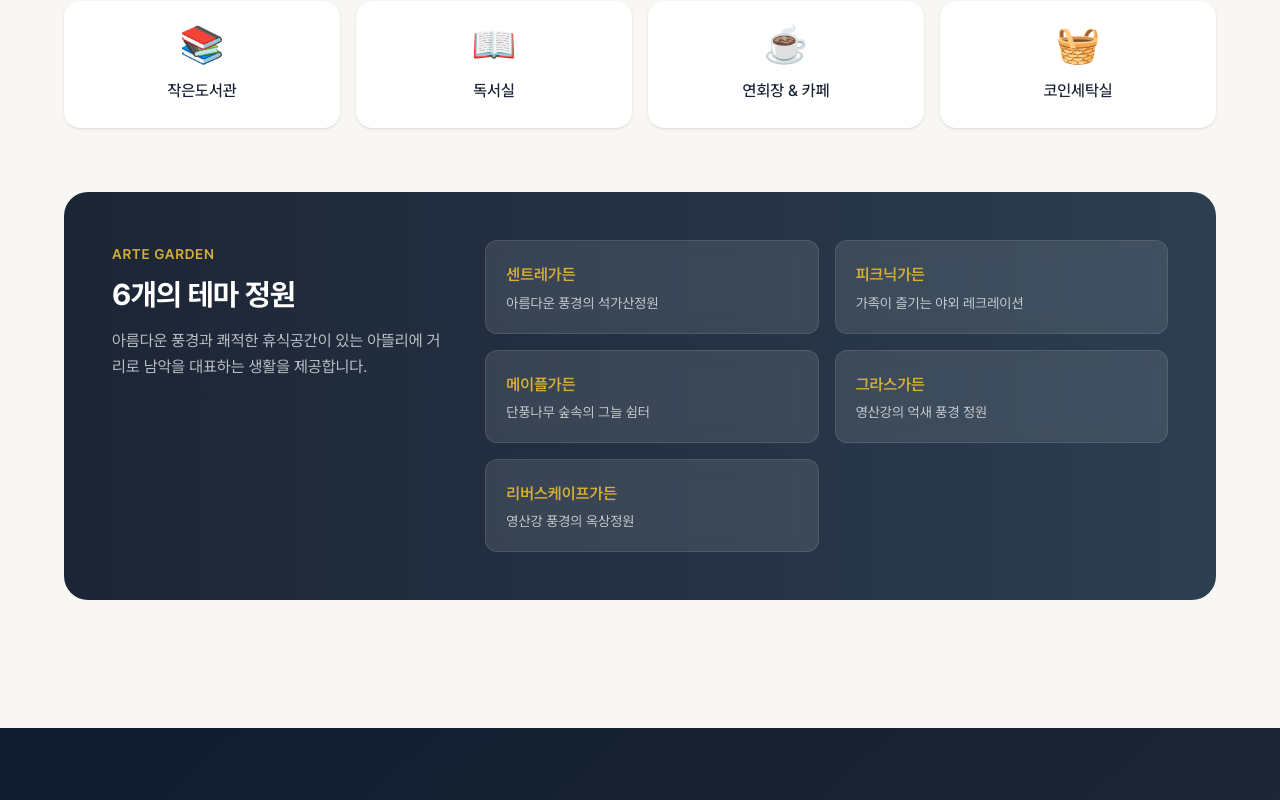
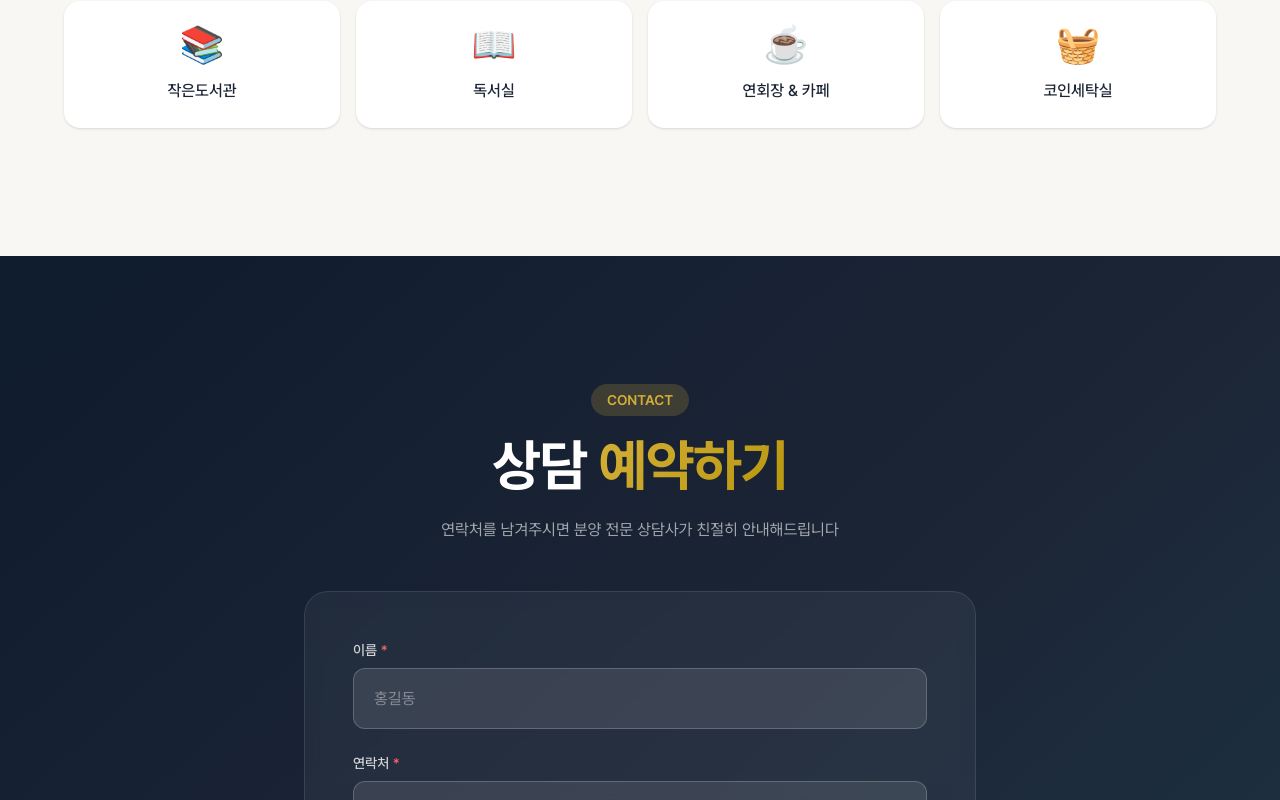
Before and after one commit to hun2zz/grape-toy, a Next.js app: page / in a window 1280 px wide. Shown: the part 4686-5486 px from the top of the page. Built offline with nearby package versions, Linux system fonts and the light colour scheme.

Commit message:
fix; ㅇ

```diff
--- a/src/components/CommunitySection.tsx
+++ b/src/components/CommunitySection.tsx
@@ -19,19 +19,10 @@ const communityItems = [
     { name: '코인세탁실', icon: '🧺' },
 ];
 
-const gardens = [
-    { name: '센트레가든', description: '아름다운 풍경의 석가산정원' },
-    { name: '피크닉가든', description: '가족이 즐기는 야외 레크레이션' },
-    { name: '메이플가든', description: '단풍나무 숲속의 그늘 쉼터' },
-    { name: '그라스가든', description: '영산강의 억새 풍경 정원' },
-    { name: '리버스케이프가든', description: '영산강 풍경의 옥상정원' },
-];
-
 export default function CommunitySection() {
     const sectionRef = useRef<HTMLDivElement>(null);
     const titleRef = useRef<HTMLDivElement>(null);
     const itemsRef = useRef<HTMLDivElement>(null);
-    const gardensRef = useRef<HTMLDivElement>(null);
 
     useEffect(() => {
         if (!sectionRef.current) return;
@@ -67,23 +58,6 @@ export default function CommunitySection() {
                     }
                 );
             }
-
-            if (gardensRef.current) {
-                gsap.fromTo(
-                    gardensRef.current.children,
-                    { opacity: 0, x: -30 },
-                    {
-                        opacity: 1,
-                        x: 0,
-                        duration: 0.6,
-                        stagger: 0.1,
-                        scrollTrigger: {
-                            trigger: gardensRef.current,
-                            start: 'top 80%',
-                        },
-                    }
-                );
-            }
         }, sectionRef);
 
         return () => ctx.revert();
@@ -108,7 +82,7 @@ export default function CommunitySection() {
                 {/* 커뮤니티 시설 그리드 */}
                 <div
                     ref={itemsRef}
-                    className="grid grid-cols-2 md:grid-cols-4 gap-4 mb-16"
+                    className="grid grid-cols-2 md:grid-cols-4 gap-4"
                 >
                     {communityItems.map((item, index) => (
                         <div
@@ -122,38 +96,6 @@ export default function CommunitySection() {
                         </div>
                     ))}
                 </div>
-
-                {/* 정원 테마 */}
-                <div className="bg-gradient-to-r from-[#1C2536] to-[#2C3E50] rounded-3xl p-8 md:p-12">
-                    <div className="flex flex-col md:flex-row gap-8">
-                        <div className="md:w-1/3">
-                            <span className="text-[#D4AF37] text-sm font-semibold tracking-wider">
-                                ARTE GARDEN
-                            </span>
-                            <h3 className="text-2xl md:text-3xl font-bold text-white mt-2 mb-4">
-                                6개의 테마 정원
-                            </h3>
-                            <p className="text-white/70 leading-relaxed">
-                                아름다운 풍경과 쾌적한 휴식공간이 있는 아뜰리에 거리로
-                                남악을 대표하는 생활을 제공합니다.
-                            </p>
-                        </div>
-
-                        <div ref={gardensRef} className="md:w-2/3 grid grid-cols-1 sm:grid-cols-2 gap-4">
-                            {gardens.map((garden, index) => (
-                                <div
-                                    key={index}
-                                    className="bg-white/10 backdrop-blur-sm rounded-xl p-5 border border-white/10 hover:bg-white/15 transition-colors"
-                                >
-                                    <h4 className="text-[#D4AF37] font-semibold mb-1">
-                                        {garden.name}
-                                    </h4>
-                                    <p className="text-white/70 text-sm">{garden.description}</p>
-                                </div>
-                            ))}
-                        </div>
-                    </div>
-                </div>
             </div>
         </section>
     );
```
